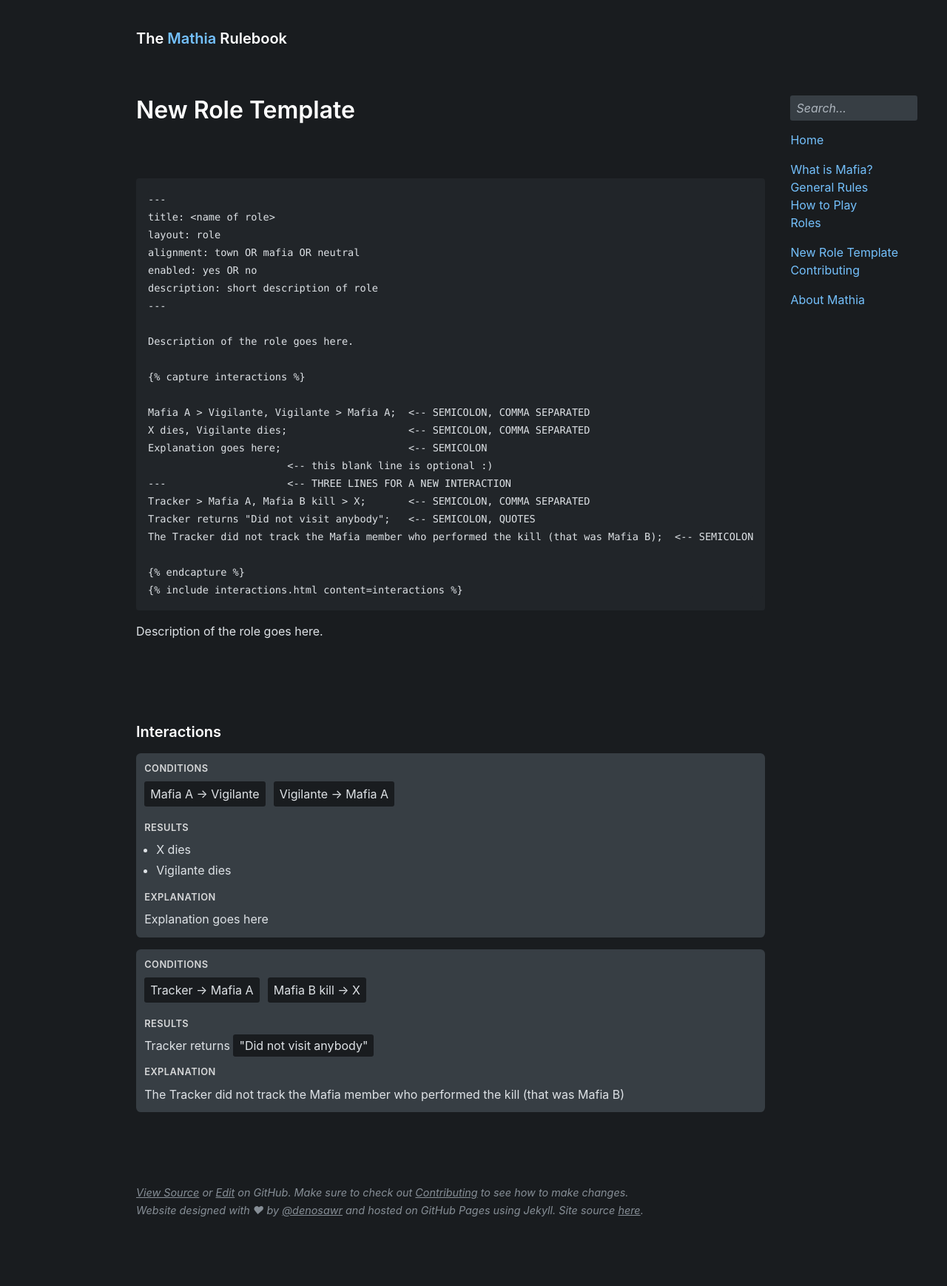
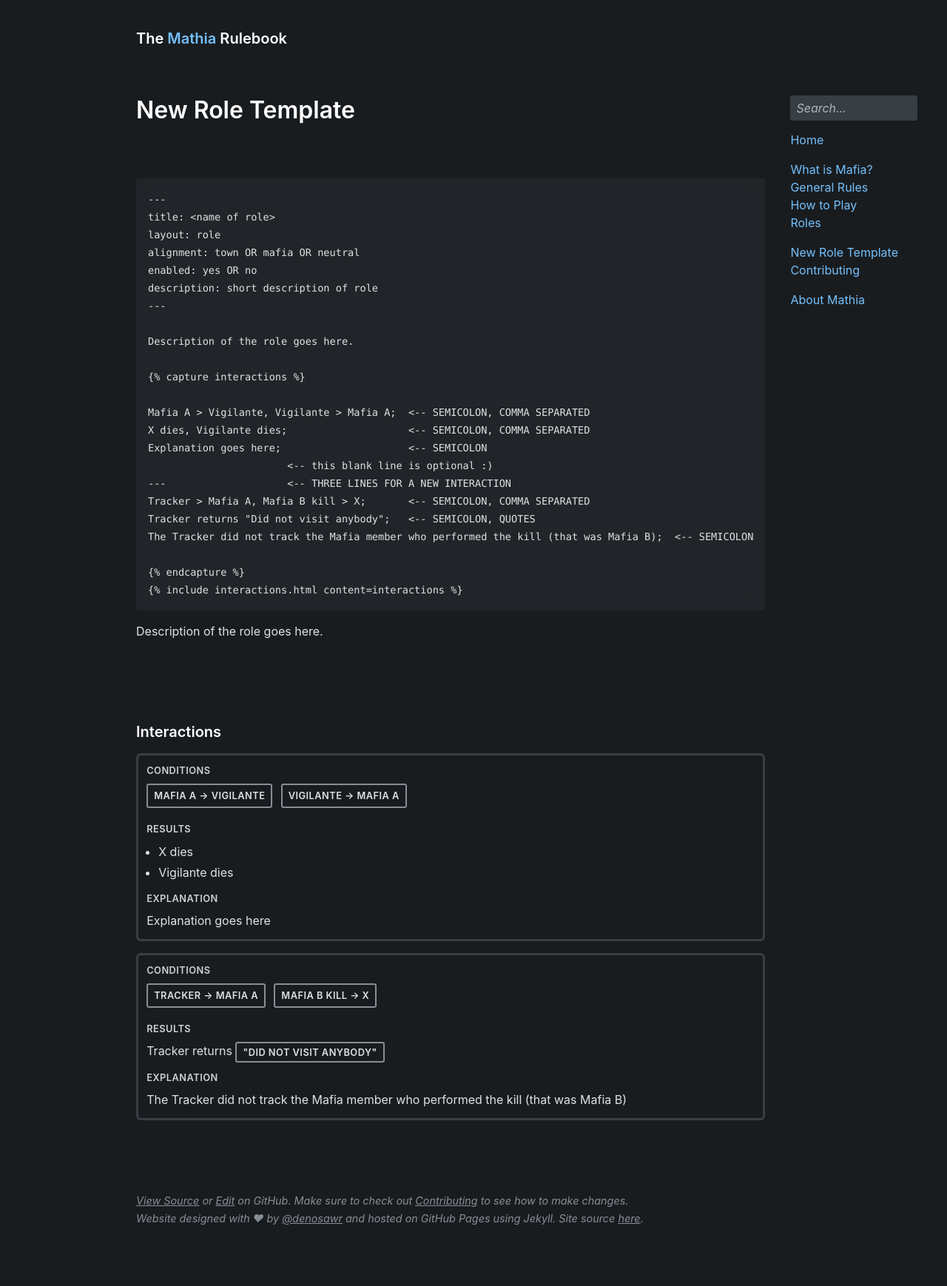
Before and after one commit to olliecheng/mathia-rulebook, a Jekyll site: the page built from information/new-role-template.md, in a window 1280 px wide. Shown: the whole page at 74% size. Built offline with Jekyll 4.4.1, drawn with Linux system fonts in a browser that asks for light colours; some web fonts are replaced.

Commit message:
Interactions visual style update

```diff
--- a/_includes/interactions.html
+++ b/_includes/interactions.html
@@ -55,7 +55,8 @@
 
     .interaction {
         border-radius: 0.4rem;
-        background: var(--gray-700);
+        /* background: var(--gray-700); */
+        border: 3px solid var(--gray-700);
 
         width: 100%;
         padding: 0.7rem 0.7rem 0.1rem 0.7rem;
@@ -91,8 +92,15 @@
     .interactions-results-list li span,
     .interactions-blocks-list>div {
         background: var(--gray-800);
+        border: 2px solid var(--gray-600);
         padding: 0.3rem 0.5rem;
         border-radius: 0.2rem;
+
+        text-transform: uppercase;
+        font-size: 0.8rem;
+        font-weight: 600;
+
+        letter-spacing: 0.03rem;
     }
 
     .interactions-results-list.lonely {
```
Lines whose indentation alone changed are shown as unchanged.
